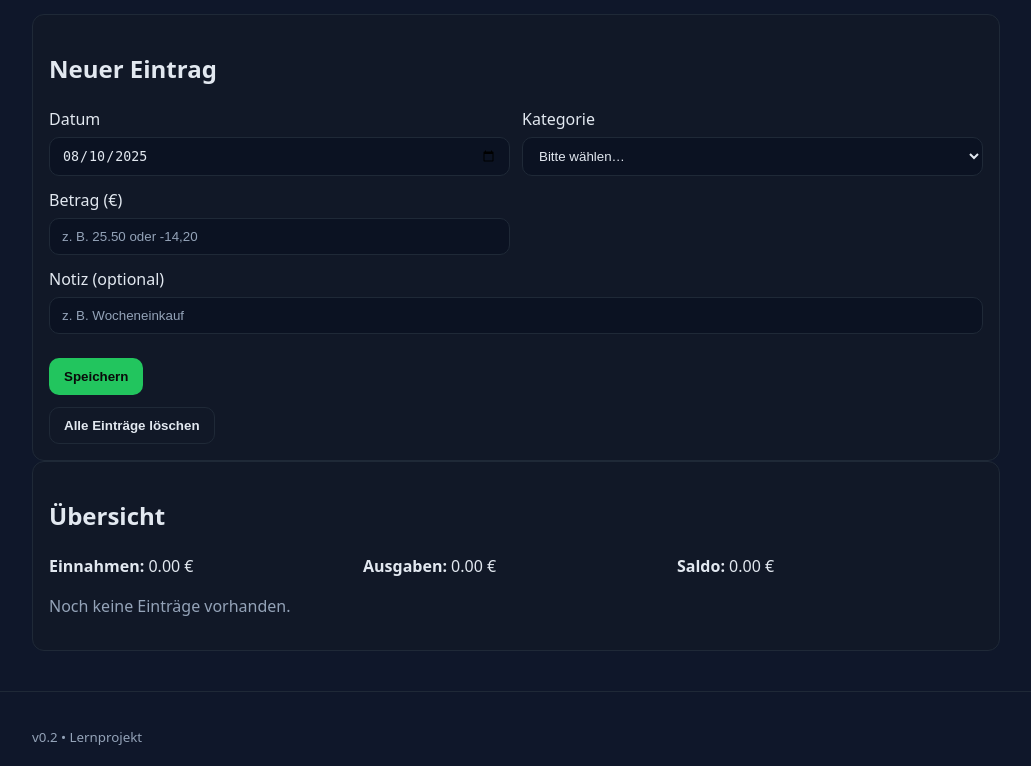
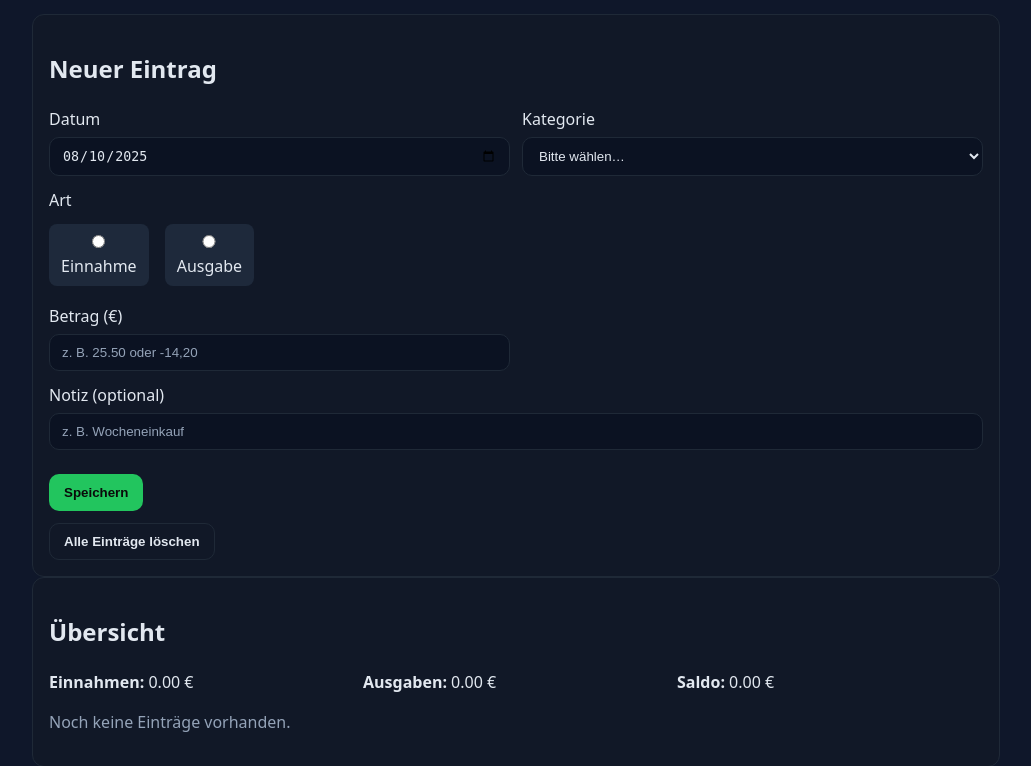
Before and after one commit to klaas709/haushaltsbuch, a Flask app: page / in a window 1280 px wide. Shown: the part 205-971 px from the top of the page, without its empty margins (124-1155 px from the left). Before the commit the page ends 950 px from the top, so only its background shows below. Run offline with Flask 3, Linux system fonts and the light colour scheme.

Commit message:
v0.4: Einnahme/Ausgabe-Umschalter + automatische Vorzeichen + Validierung

```diff
--- a/app.py
+++ b/app.py
@@ -2,17 +2,13 @@ from flask import Flask, render_template, url_for, request, redirect, flash
 from datetime import date
 
 app = Flask(__name__)
-app.secret_key = "dev-only-change-me"  # nötig für flash()-Nachrichten im Dev
+app.secret_key = "dev-only-change-me"
 
-# In-Memory-Speicher (wird beim Neustart zurückgesetzt)
-entries = []  # jedes Element ist ein dict: {"date": "...", "category": "...", "amount": 12.34, "note": "..."}
-
+entries = []
 CATEGORIES = ["Lebensmittel", "Miete", "Transport", "Freizeit", "Haushalt", "Einnahme", "Sonstiges"]
 
 @app.get("/")
 def home():
-    # Startseite: Formular + Tabelle
-    # Summe(n) vorbereiten
     total_expense = sum(e["amount"] for e in entries if e["amount"] < 0)
     total_income = sum(e["amount"] for e in entries if e["amount"] > 0)
     balance = total_income + total_expense
@@ -29,46 +25,50 @@ def home():
 
 @app.post("/add")
 def add_entry():
-    # Formulardaten auslesen
     d = (request.form.get("date") or "").strip()
     cat = (request.form.get("category") or "").strip()
     amt_raw = (request.form.get("amount") or "").strip().replace(",", ".")
     note = (request.form.get("note") or "").strip()
+    entry_type = request.form.get("type")  # "income" oder "expense"
 
-    # Validierung
     errors = []
     if not d:
         errors.append("Bitte ein Datum angeben.")
     if not cat:
         errors.append("Bitte eine Kategorie wählen.")
+
     try:
         amount = float(amt_raw)
     except ValueError:
-        errors.append("Betrag muss eine Zahl sein (z. B. 12.34 oder -45,67).")
+        errors.append("Betrag muss eine Zahl sein.")
         amount = None
 
-    if amount is not None and amount == 0:
-        errors.append("Betrag darf nicht 0 sein.")
+    if amount is not None and amount <= 0:
+        errors.append("Betrag muss größer als 0 sein.")
+
+    if not entry_type:
+        errors.append("Bitte Einnahme oder Ausgabe auswählen.")
 
     if errors:
         for e in errors:
             flash(e, "error")
         return redirect(url_for("home"))
 
-    # Speichern
-    entry = {"date": d, "category": cat, "amount": amount, "note": note}
-    entries.append(entry)
+    # Vorzeichen setzen
+    if entry_type == "expense":
+        amount = -abs(amount)
+    else:
+        amount = abs(amount)
+
+    entries.append({"date": d, "category": cat, "amount": amount, "note": note})
     flash("Eintrag gespeichert.", "success")
     return redirect(url_for("home"))
 
 @app.post("/clear")
 def clear_entries():
-    # Nur für die Lernphase, um die Liste zu leeren
     entries.clear()
     flash("Alle Einträge gelöscht (nur In-Memory).", "success")
     return redirect(url_for("home"))
 
 if __name__ == "__main__":
     app.run(debug=True)
-
-print(app.url_map)
--- a/static/styles.css
+++ b/static/styles.css
@@ -154,3 +154,23 @@ html, body {
 .table .pos { color: #22c55e; font-weight: 600; }
 .table .neg { color: #ef4444; font-weight: 600; }
 .muted { color: var(--muted); }
+
+.type-toggle {
+  display: flex;
+  gap: 16px;
+  padding: 6px 0;
+}
+.type-toggle label {
+  background: #1e293b;
+  padding: 8px 12px;
+  border-radius: 8px;
+  cursor: pointer;
+}
+.type-toggle input[type="radio"] {
+  margin-right: 6px;
+}
+.type-toggle input[type="radio"]:checked + span,
+.type-toggle input[type="radio"]:checked {
+  font-weight: 600;
+  color: var(--accent);
+}
--- a/templates/index.html
+++ b/templates/index.html
@@ -35,6 +35,14 @@
           {% endfor %}
         </select>
       </label>
+
+    <label class="full">
+        <span>Art</span>
+        <div class="type-toggle">
+            <label><input type="radio" name="type" value="income"> Einnahme</label>
+            <label><input type="radio" name="type" value="expense"> Ausgabe</label>
+        </div>
+    </label>
 
       <label>
         <span>Betrag (€)</span>
```
Also changed, not shown: 1 other file.
